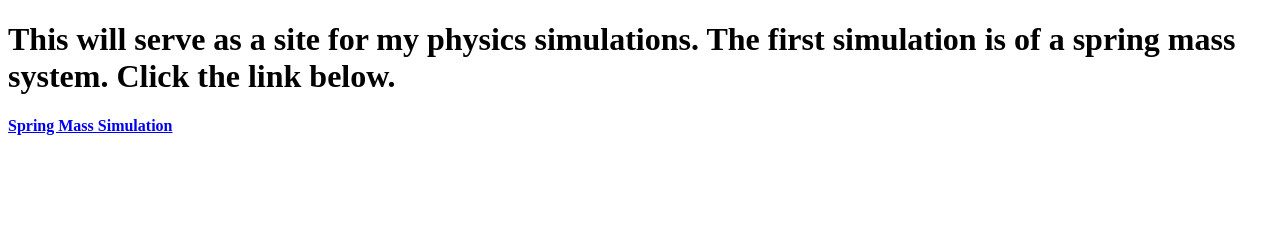
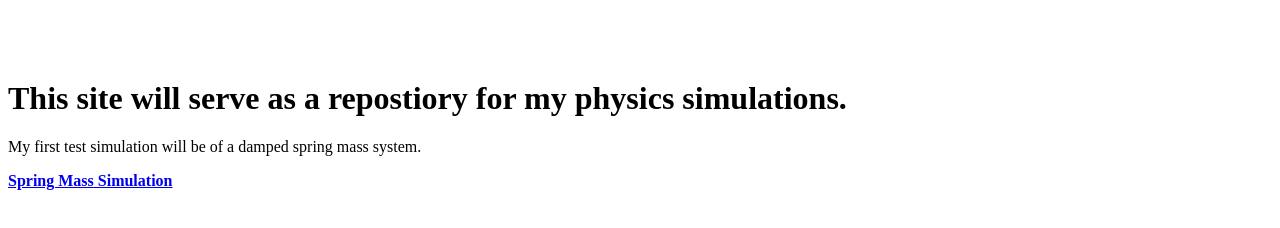
Before and after one commit to physsim/physsim.github.io, a plain HTML site: page index.html in a window 1280 px wide. Drawn offline with Linux system fonts and the light colour scheme.

Commit message:
Update index.html

```diff
--- a/index.html
+++ b/index.html
@@ -4,22 +4,11 @@ Online HTML, CSS and JavaScript editor to run code online.
 <!DOCTYPE html>
 <html lang="en">
 
-<head>
-  <meta charset="UTF-8" />
-  <meta name="viewport" content="width=device-width, initial-scale=1.0" />
+<h1>&nbsp;</h1>
 
-  <title>Browser</title>
-</head>
+<h1>This site will serve as a repostiory for my physics simulations.</h1>
 
-<body>
-  <h1>
-   This will serve as a site for my physics simulations.
-    The first simulation is of a spring mass system. Click the link below.
-  </h1>
-  <p>
-    <strong><a href="http://physsim.github.io/sprmass">Spring Mass Simulation</a></strong>
-  </p>
+<p>My first test simulation will be of a damped spring mass system.</p>
 
-</body>
-
+<p><strong><a href="http://physsim.github.io/sprmass">Spring Mass Simulation</a></strong></p>
 </html>
```
